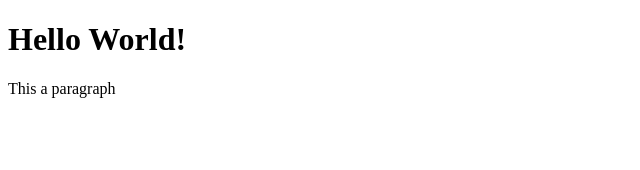
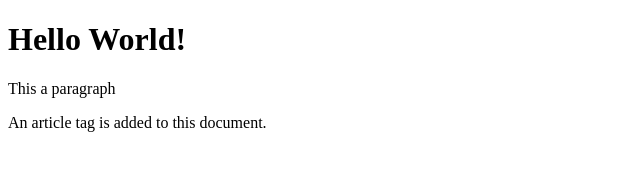
Before and after one commit to aliurrahman10/practice, a plain HTML site: page index.html in a window 1280 px wide. Shown: the whole page, without its empty margins (0-640 px from the left). Drawn offline with Linux system fonts and the light colour scheme.

Commit message:
Article tag added

```diff
--- a/index.html
+++ b/index.html
@@ -9,5 +9,6 @@
 <body>
     <h1>Hello World!</h1>
     <p>This a paragraph</p>
+    <article>An article tag is added to this document.</article>
 </body>
 </html>
```
